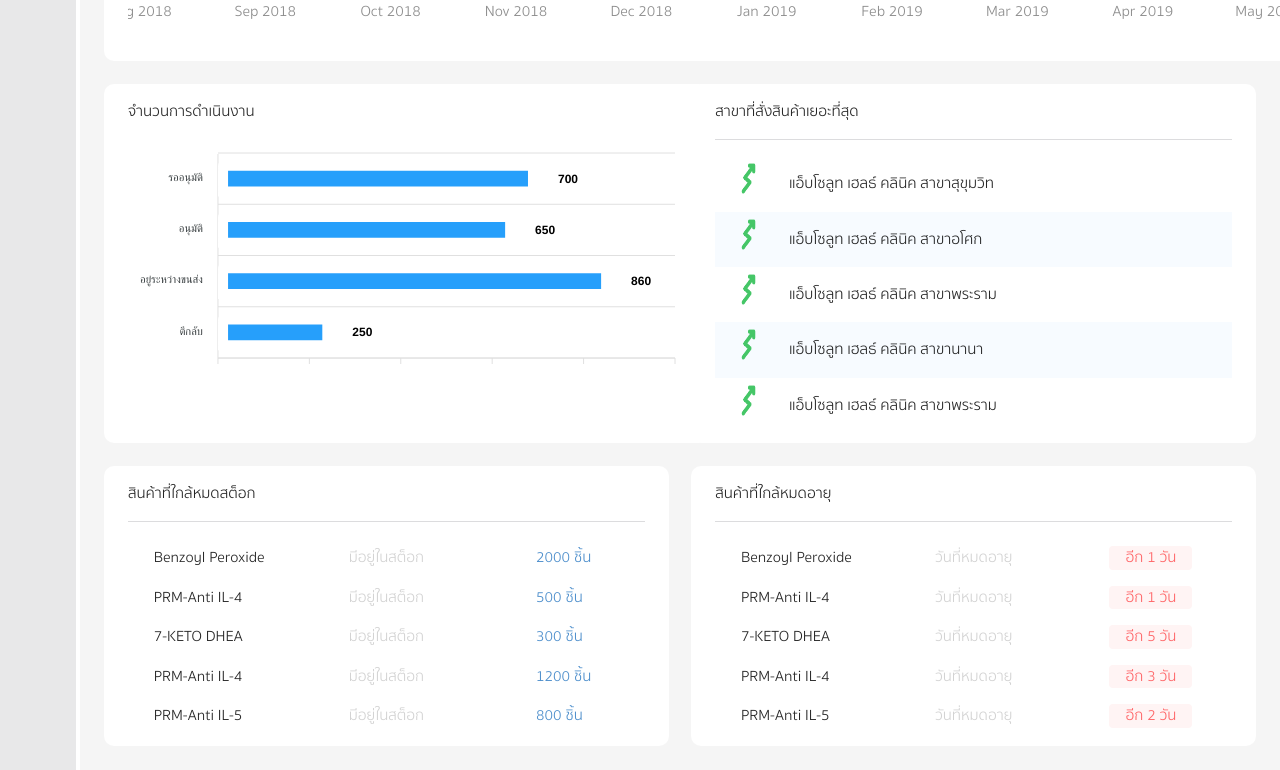
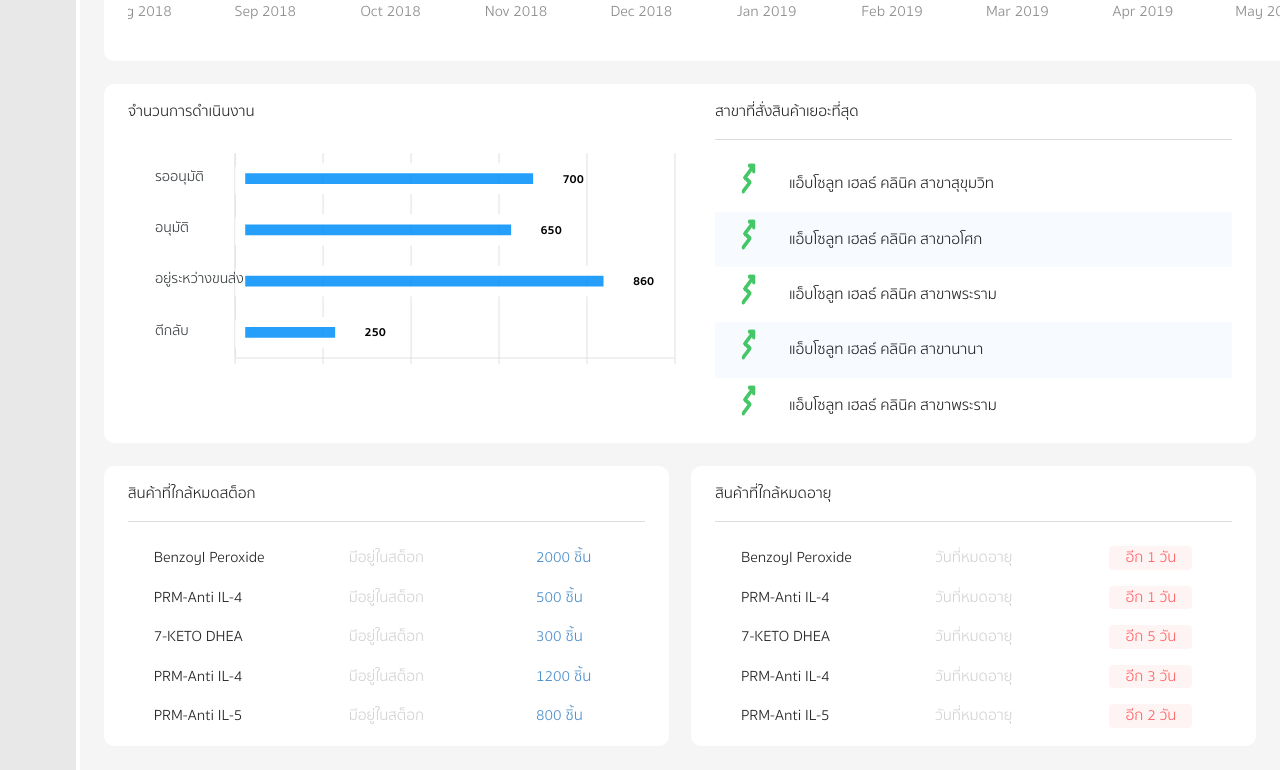
Before and after one commit to HusenMasmumas/ab-solute-health-were-house, a React (Create React App) app: page /#/over-all in a window 1280 px wide. Shown: the part 873-1643 px from the top of the page. Built offline with nearby package versions, Linux system fonts and the light colour scheme.

Commit message:
refactor: 🎨chart

```diff
--- a/src/component/chart/bar-chart.tsx
+++ b/src/component/chart/bar-chart.tsx
@@ -9,12 +9,12 @@ const dataSourceBar = [
 ];
 const optionsBar = {
   chart: { toolbar: { show: false } },
+  tooltip: { enabled: false },
   plotOptions: {
     bar: {
+      barHeight: "60%",
       horizontal: true,
-      dataLabels: {
-        position: "top",
-      },
+      dataLabels: { position: "top" },
     },
   },
   xaxis: {
@@ -23,6 +23,21 @@ const optionsBar = {
       show: false,
     },
   },
+  yaxis: {
+    labels: {
+      show: true,
+      style: {
+        fontFamily: "SukhumvitSet",
+        fontSize: "14px",
+      },
+      align: "left",
+    },
+    crosshairs: {
+      show: false,
+    },
+    axisBorder: { show: false },
+    axisTicks: { show: false },
+  },
   dataLabels: {
     enabled: true,
     offsetX: 40,
@@ -30,15 +45,14 @@ const optionsBar = {
     style: {
       fontSize: "12px",
       colors: ["#000000"],
+      fontFamily: "SukhumvitSet",
     },
   },
-  tooltip: {
-    enabled: false,
-  },
-  stroke: {
+  stroke: { show: true, width: 10, colors: ["#ffffff"] },
+  grid: {
     show: true,
-    width: 10,
-    colors: ["#fff"],
+    xaxis: { lines: { show: true } },
+    yaxis: { lines: { show: false } },
   },
 } as ApexOptions;
 
@@ -57,3 +71,54 @@ const BarChart = () => {
 };
 
 export default BarChart;
+
+// const options = {
+//   chart: { type: "bar", toolbar: { show: false } },
+//   tooltip: {
+//     shared: true,
+//     intersect: false,
+//     theme: "dark",
+//     enabled: true,
+//     style: { fontSize: "12px", fontFamily: undefined },
+//     onDatasetHover: { highlightDataSeries: false },
+//     y: { formatter: undefined, title: { formatter: (seriesName: any) => "" } },
+//   },
+//   dataLabels: {
+//     style: { fontSize: "16px", fontWeight: "300", colors: ["#000000"] },
+//   },
+//   colors: ["#E2C799"],
+//   plotOptions: {
+//     bar: {
+//       barHeight: "40%",
+//       horizontal: true,
+//       dataLabels: { position: "top" },
+//     },
+//   },
+//   stroke: { show: true, width: 1, colors: ["#E2C799"] },
+//   fill: { opacity: 1 },
+//   xaxis: {
+//     categories: mostStation.map((item: IMostStation) => item?.name),
+//     labels: {
+//       show: false,
+//       style: { colors: ["#FFFFFF"], fontSize: "16px", fontWeight: 200 },
+//     },
+//     axisBorder: { show: false },
+//     axisTicks: { show: false },
+//   },
+//   yaxis: {
+//     labels: {
+//       show: true,
+//       align: "left",
+//       style: {
+//         colors: ["#FFFFFF", "#FFFFFF", "#FFFFFF"],
+//         fontSize: "12px",
+//         fontWeight: 100,
+//       },
+//     },
+//   },
+//   grid: {
+//     show: true,
+//     xaxis: { lines: { show: true } },
+//     yaxis: { lines: { show: false } },
+//   },
+// } as ApexOptions;
```
